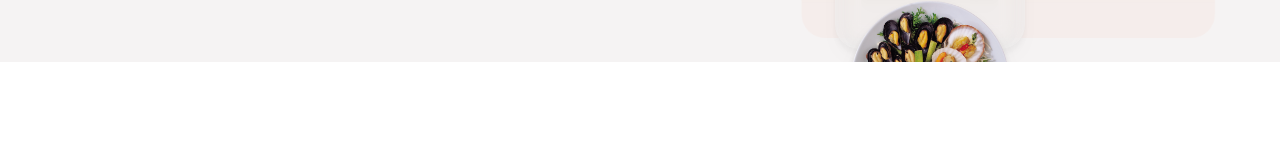
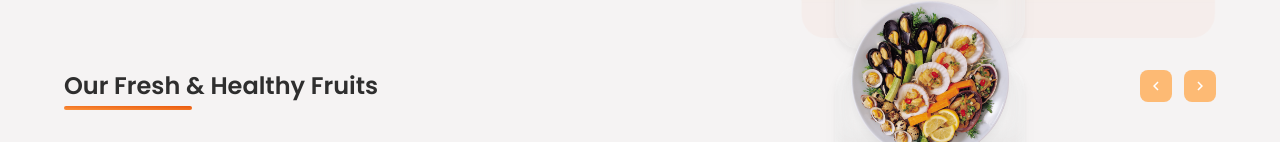
Before and after one commit to ocean-p/fooddelivery, a React (Create React App) app: page / in a window 1280 px wide. Shown: the part 716-858 px from the top of the page. Before the commit the page ends 800 px from the top, so only its background shows below. Built offline with nearby package versions, Linux system fonts and the light colour scheme; no server answers; the database is empty.

Commit message:
add section after homecontainer in maincontainer component

```diff
--- a/src/App.js
+++ b/src/App.js
@@ -5,13 +5,17 @@ import { AnimatePresence } from 'framer-motion';
 import { useStateValue } from './context/StateProvider';
 import { getAllFoodItems } from './utils/firebaseFunctions';
 import { useEffect } from 'react';
+import { actionType } from './context/reducer';
 
 function App() {
-  const [{}, dispatch] = useStateValue();
+  const [{foodItems}, dispatch] = useStateValue();
 
   const fetchData = async () => {
     await getAllFoodItems().then(data => {
-      console.log(data)
+      dispatch({
+        type: actionType.SET_FOOD_ITEMS,
+        foodItems: data
+      })
     })
   }
 
--- a/src/components/CreateContainer.jsx
+++ b/src/components/CreateContainer.jsx
@@ -136,7 +136,7 @@ const CreateContainer = () => {
 
   return (
     <div className='w-full min-h-screen flex items-center justify-center'>
-      <div className='w-[90%] md:w-[75%] border border-gray-300 rounded-lg
+      <div className='w-[90%] md:w-[65%] border border-gray-300 rounded-lg
         p-4 flex flex-col items-center justify-center gap-4'
       >
         {/**show Error */}
--- a/src/components/MainContainer.jsx
+++ b/src/components/MainContainer.jsx
@@ -1,10 +1,39 @@
 import React from 'react';
 import HomeContainer from './HomeContainer';
+import { motion } from 'framer-motion';
+import {MdChevronLeft, MdChevronRight} from 'react-icons/md';
 
 const MainContainer = () => {
   return (
     <div className='w-full h-auto flex flex-col items-center justify-center'>
       <HomeContainer/>
+      <section className='w-full my-6'>
+        <div className='w-full flex items-center justify-between'>
+          <p className='text-2xl font-semibold capitalize text-headingColor
+            relative before:absolute before:rounded-lg before:w-32 before:h-1
+            before:-bottom-2 before:left-0 before:bg-gradient-to-tr
+            from-orange-400 to-orange-600 transition-all ease-in-out duration-100'
+          >
+            Our fresh & healthy fruits
+          </p>
+          <div className='hidden md:flex gap-3 items-center'>
+            <motion.div
+              whileTap={{scale: 0.6}}
+              className='w-8 h-8 rounded-lg bg-orange-300 flex items-center
+              justify-center hover:bg-orange-500 cursor-pointer transition-all
+              duration-100 ease-in-out hover:shadow-lg'>
+              <MdChevronLeft className='text-lg text-white'/>
+            </motion.div>
+            <motion.div
+              whileTap={{scale: 0.6}}
+              className='w-8 h-8 rounded-lg bg-orange-300 flex items-center
+              justify-center hover:bg-orange-500 cursor-pointer transition-all
+              duration-100 ease-in-out hover:shadow-lg'>
+              <MdChevronRight className='text-lg text-white'/>
+            </motion.div>
+          </div>
+        </div>
+      </section>
     </div>
   )
 }
```
